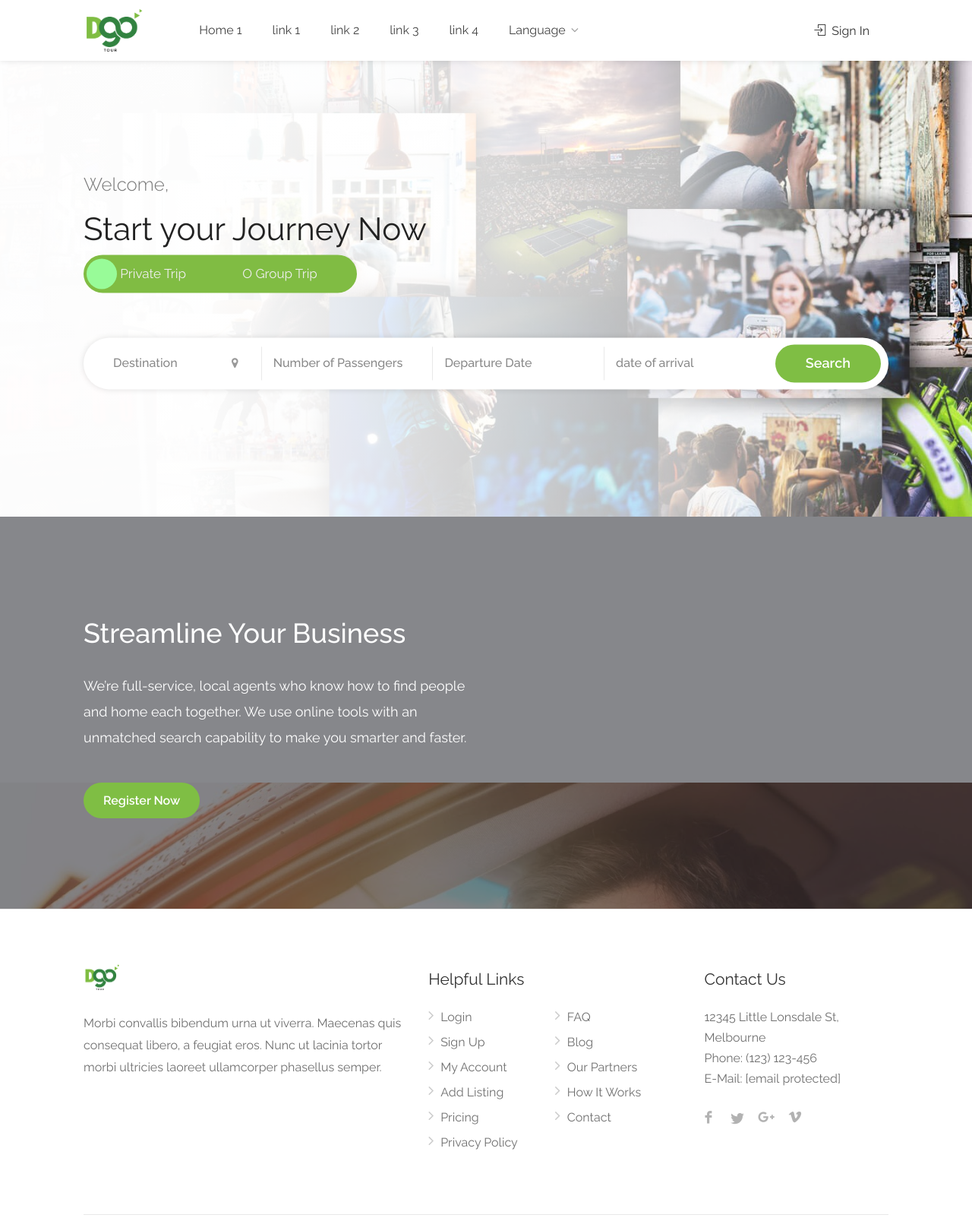
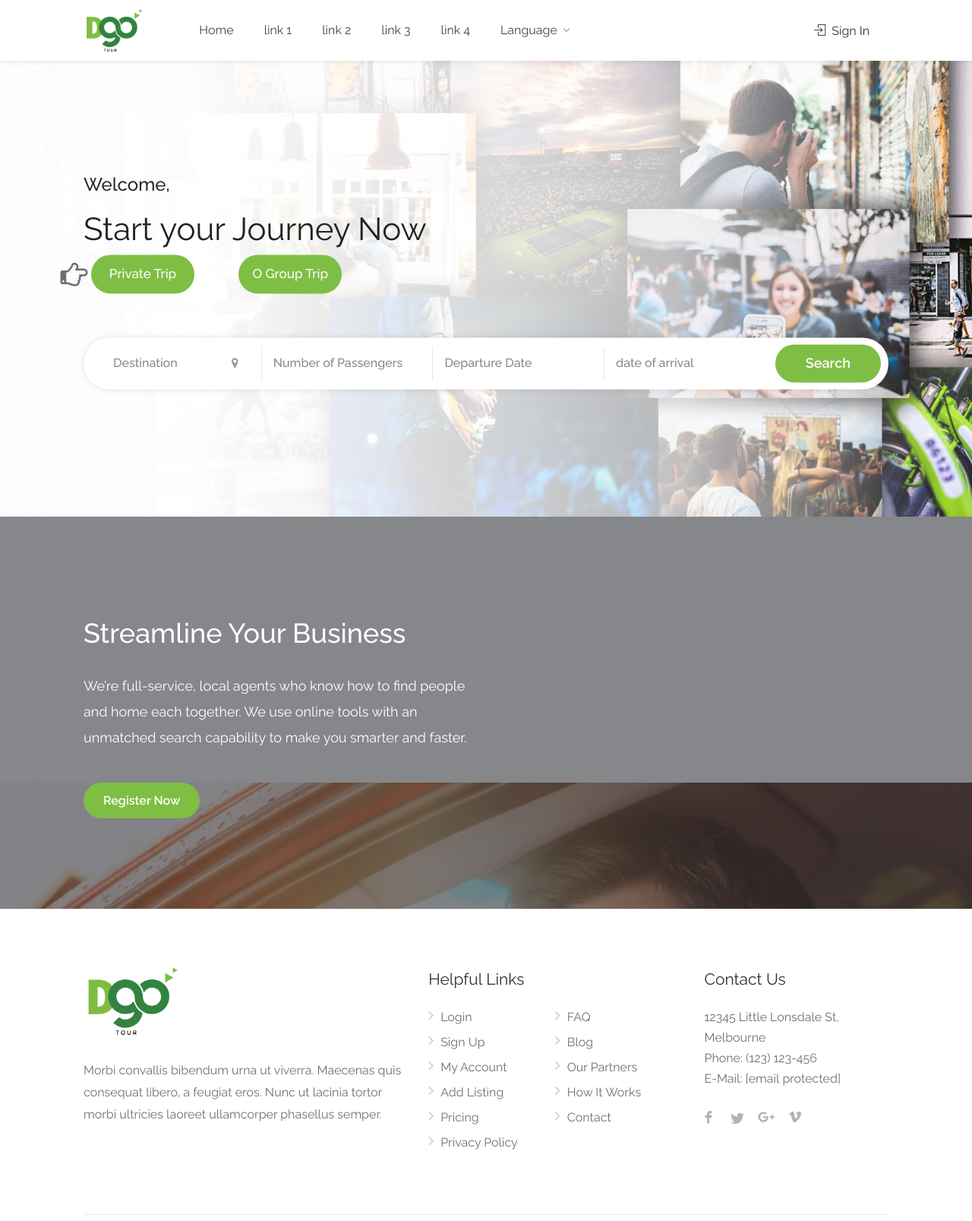
Before and after one commit to hamza202/nour3, a PHP site: page / in a window 1280 px wide. Shown: the top 1607 px of the page at 76% size. Run offline with PHP 8.4, Linux system fonts and the light colour scheme; some libraries are stand-ins or nearby versions; some web fonts are replaced.

Commit message:
First commit

```diff
--- a/css/colors/main.css
+++ b/css/colors/main.css
@@ -195,13 +195,18 @@ a.button.border {
 }
 .switch__label {
     display: inline-block;
-    width: 48%;
+    width: 40%;
     color: #efefef;
     font-size: 17px;
     padding: 1.2rem;
     text-align: center;
+    background: #7fbe44;
+    border-radius: 50px;
     cursor: pointer;
     transition: color 200ms ease-out;
+}
+label[for="two"]{
+    margin-left: 16%;
 }
 .switch__label:hover {
     color: white;
@@ -212,21 +217,26 @@ a.button.border {
     position: absolute;
     top: 0.5rem;
     left: 0;
-    background: blue;
-    border-radius: 50%;
     transition: transform 600ms cubic-bezier(0.02, 0.94, 0.09, 0.97), background 300ms cubic-bezier(0.17, 0.67, 0.14, 1.03);
     transform: translate3d(1rem, 0, 0);
 }
+.switch__indicator::before{
+    content: '\f0a4';
+    font-family: FontAwesome;
+    font-size: 36px;
+    line-height: 43px;
+
+}
 .switch input#one:checked ~ .switch__indicator {
-    background: PaleGreen;
-    transform: translate3d(0.4rem, 0, 0);
+    background: transparent;
+    transform: translate3d(-76%, 0, 0);
 }
 .switch input#two:checked ~ .switch__indicator {
-    background: MediumTurquoise;
+    background: transparent;
     transform: translate3d(16.4rem, 0, 0);
 }
 .switch input#three:checked ~ .switch__indicator {
-    background: PaleVioletRed;
+    background: transparent;
     transform: translate3d(10.6rem, 0, 0);
 }
 .switch input[type="radio"]:not(:checked), .switch input[type="radio"]:checked {
--- a/css/costume.css
+++ b/css/costume.css
@@ -182,3 +182,20 @@ input.error, select.error { border: 1px dotted red !important; }
         font-size: 50px;
     }
 }
+.main-search-container h4{
+    font-size: 24px;
+    font-weight: 500;
+    color: #292929;
+    line-height: 32px;
+}
+.switch__label{
+    color: #fff;
+    font-weight: 500;
+}
+img.footer-logo {
+    max-height: 100px;
+    width: auto;
+}
+.switch:before{
+    background: transparent;
+}
--- a/header.php
+++ b/header.php
@@ -9,7 +9,7 @@
 
                 <!-- Logo -->
                 <div id="logo">
-                    <a href="index.html"><img src="images/logo-2.png" alt=""></a>
+                    <a href="index.php"><img src="images/logo-2.png" alt=""></a>
                 </div>
 
                 <!-- Mobile Navigation -->
@@ -26,7 +26,7 @@
                 <nav id="navigation" class="style-1">
                     <ul id="responsive">
 
-                        <li><a href="index.html">Home 1</a></li>
+                        <li><a href="index.php">Home</a></li>
                         <li><a href="#">link 1</a></li>
                         <li><a href="#">link 2</a></li>
                         <li><a href="#">link 3</a></li>
--- a/index.php
+++ b/index.php
@@ -4,7 +4,7 @@
 
     <!-- Basic Page Needs
     ================================================== -->
-    <title>Dgo</title>
+    <title>DGO Tour</title>
     <?php
     include ('style.php')
     ?>
```
